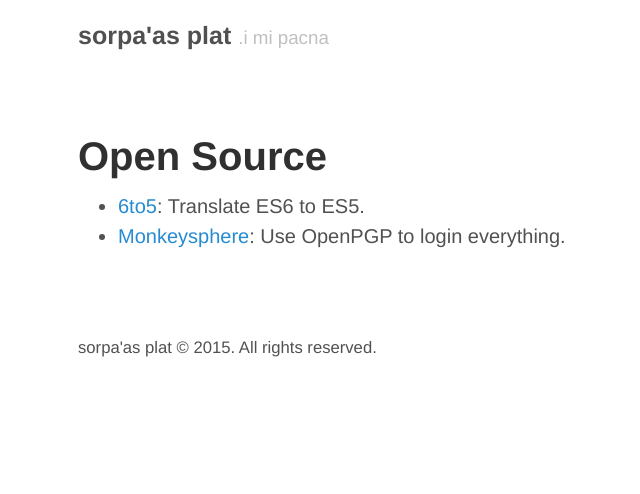
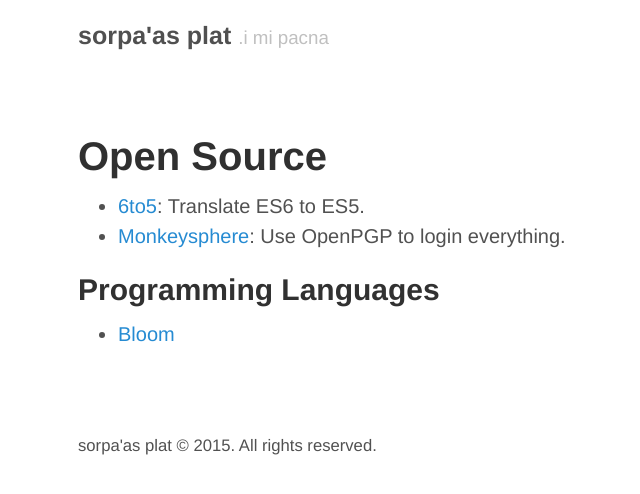
Before and after one commit to sorpaas/sorpaas.com, a Jekyll site: the page built from _wiki/opensource.md, in a window 1280 px wide. Shown: the top 494 px of the page, without its empty margins (212-852 px from the left). Built offline with Jekyll 4.4.1, drawn with Linux system fonts in a browser that asks for light colours; Markdown is read by kramdown in place of the engine named in the settings; comment, search, counter and statistics services are not loaded.

Commit message:
Fix multiple title

```diff
--- a/_wiki/opensource.md
+++ b/_wiki/opensource.md
@@ -5,3 +5,7 @@ layout: page
 
 * [6to5](https://6to5.org/docs/compare/): Translate ES6 to ES5.
 * [Monkeysphere](http://web.monkeysphere.info/): Use OpenPGP to login everything.
+
+Programming Languages
+--------
+* [Bloom](http://www.bloom-lang.net)
--- a/wiki.html
+++ b/wiki.html
@@ -3,7 +3,6 @@ title: Wiki
 layout: page
 ---
 
-<h2>Wiki</h2>
 <p>Here are some resources and collections that I found interesting.</p>
 
 <ul class="related-posts">
```
